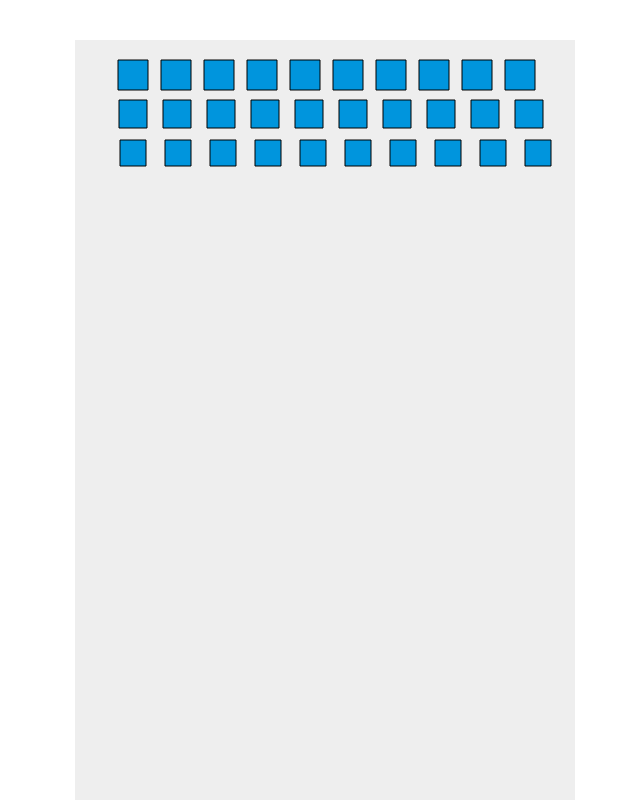
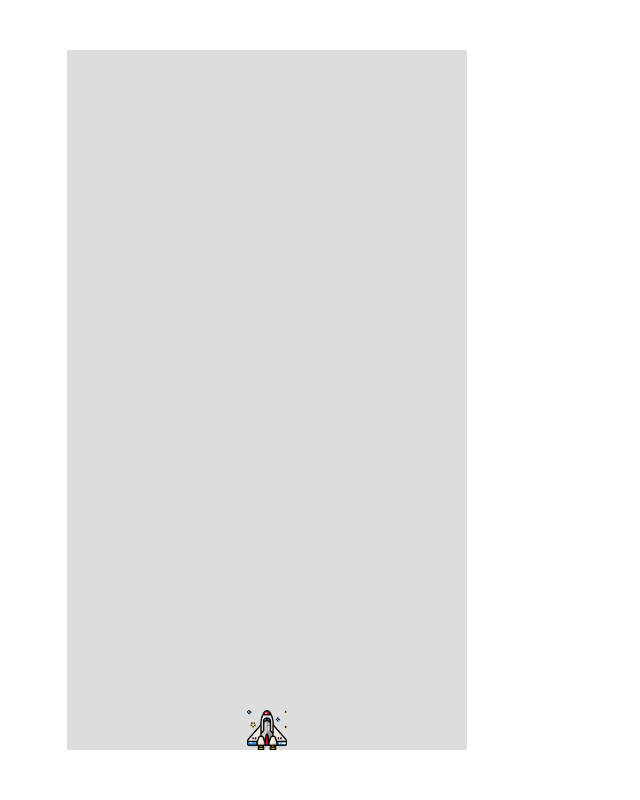
Before and after one commit to gorkhali125/space-invader, a plain HTML site: page index.html in a window 1280 px wide. Shown: the whole page, without its empty margins (373-1013 px from the left). Drawn offline with Linux system fonts and the light colour scheme.

Commit message:
code refactor complete

```diff
--- a/index.html
+++ b/index.html
@@ -4,24 +4,19 @@
     <head>
         <meta charset="utf-8" />
         <title>Space Invaders</title>
-        <style>
-            #spaceInvader {
-                background: #eee;
-                display: block;
-                margin: 0 auto;
-                position: fixed;
-                top: 5%;
-                left: 35%;
-            }
-        </style>
+        <link rel="stylesheet" href="style.css">
     </head>
 
     <body>
-        <!-- Canvas to draw the whole game -->
-        <canvas id="spaceInvader" width="500" height="900"></canvas>
 
-        <!-- Required JS -->
+        <div id="space-invader"></div>
         <script type="text/javascript" src="spaceinvader.js"></script>
+
+        <script>
+            window.onload = function(){
+                new SpaceInvader('space-invader', 400, 700);
+            };
+        </script>
     </body>
 
 </html>
--- a/spaceinvader.js
+++ b/spaceinvader.js
@@ -1,107 +1,207 @@
-// @file spaceinvader.js
-// @description A simple space invader game using JS
-// @license MIT
-// @author Deepesh Khanal
 
-let gameCanvas = document.getElementById("spaceInvader"),
-    ctx = gameCanvas.getContext("2d"),
-    canvasWidth = gameCanvas.width,
-    canvasHeight = gameCanvas.height,
-    canvasHalfWidth = gameCanvas.width / 2,
-    canvasHalfHeight = gameCanvas.height / 2,
-    jetX = canvasHalfWidth - 32,
-    jetY = canvasHeight - 80,
-    jetMomentum = 4,
-    bulletX = canvasHalfWidth,
-    bulletY = canvasHeight - 95,
-    bulletCount = 15,
-    bullets = [],
-    ballRadius = 8,
-    bulletMomentum = 2,
-    alienCount = 10,
-    moveRight = false,
-    moveLeft = false;
+/**
+ * spaceinvader.js
+ * A Simple space invader game suing js
+ * 2020-08-12 - version 1.0.0
+ * https://github.com/gorkhali125/space-invader/blob/master/spaceinvader.js
+ *
+ * Copyright 2020 Deepesh khanal
+ * Release under MIT License
+ * https://opensource.org/licenses/MIT
+ */
 
-const jetWidth = jetHeight = 64;
+(function(){
 
-function drawHeroJet() {
-    if (moveRight) {
-        jetX += jetMomentum;
-        if (jetX + jetWidth > canvasWidth) {
-            jetX = canvasWidth - jetWidth;
-        }
-        ctx.clearRect(0, jetY, canvasWidth, canvasHeight);
-    } else if (moveLeft) {
-        jetX -= jetMomentum;
-        if (jetX < 0) {
-            jetX = 0;
-        }
-        ctx.clearRect(0, jetY, canvasWidth, canvasHeight);
+    window.SI;
+
+    window.requestAnimationFrame = (function(){
+        return window.requestAnimationFrame       ||
+               window.webkitRequestAnimationFrame ||
+               window.mozRequestAnimationFrame    ||
+               window.msRequestionAnimationFrame  ||
+               function( callback){
+                   window.setTimeout(callback, 1000/60);
+               }
+    })();
+
+
+    window.SpaceInvader = function (targetId, width, height){
+
+        SI = this;
+        SI.setConfiguration( targetId, width, height);
+        SI.createCanvas();
+        SI.addBackground();
+        SI.createJet();
+        SI.listenEvents();
+        SI.createEvent();
+
+    };
+
+    SpaceInvader.prototype.FireBullet = function(x, y, radius, color, moveSteps, bulletKey) {
+
+        var radiant = Math.PI / 180;
+
+        console.log(SI.bulletList, 'Total bullet list');
+
+        ( function updatePostion(){
+            SI.context.beginPath();
+            SI.context.fillStyle = color;
+            SI.context.arc(x, y, radius, 0, 360 * radiant, false);
+            SI.context.fill();
+            y -= moveSteps;
+
+            console.log(y, 'y');
+            if( y > 0 ){
+                delete SI.bulletList[bulletKey];
+            }
+            document.body.addEventListener( SI.eventName, updatePostion );
+
+        })();
+
+    };
+
+    SpaceInvader.prototype.clearCanvas = function(){
+        SI.context.clearRect( 0, 0, SI.width, SI.height );
     }
 
-    const image = new Image();
-    image.src = "images/rocket.png";
-    image.onload = () => {
-        ctx.drawImage(image, jetX, jetY);
-    }
-}
 
-function drawJetBullet() {
-    ctx.clearRect(0, 0, canvasWidth, jetY);
-    for(var i = 0; i < bulletCount; i++){
-        ctx.beginPath();
-        if(typeof bullets[i] == "undefined"){
-            bullets[i] = { 'y' : bulletY};
-        }
-        ctx.arc(bulletX, bullets[i]['y'] - (i*40), ballRadius, 0, Math.PI * 2, true);
-        bullets[i]['y'] -= bulletMomentum;
-        ctx.fillStyle = "#0095DD";
-        ctx.fill();
-        ctx.closePath();
-    }
-}
+    SpaceInvader.prototype.setConfiguration = function( targetId, width, height ){
 
-function drawAliens(){
-    for(var i = 1; i <= alienCount; i++){
-        ctx.beginPath();
-        ctx.rect(i*43, 20, 30, 30);
-        ctx.rect(i*44, 60, 28, 28);
-        ctx.rect(i*45, 100, 26, 26);
-        ctx.fillStyle = "#0095DD";
-        ctx.fill();
-        ctx.stroke();
-    }
-}
+        SI.id = targetId;
+        SI.width = width;
+        SI.height = height;
+        SI.xAxisCenter = width /2;
+        SI.background = '#ddd';
 
-function initializeGame() {
-    drawHeroJet();
-    drawJetBullet();
-    drawAliens();
-    attachKeyboardEvents();
-}
+        SI.jetX = 0;
+        SI.jetSize = 40;
+        SI.jetMoveSteps = 10;
+        SI.jetHalfSize = SI.jetSize /2;
+        SI.jetImgSrc = 'img/jet.png';
 
-function attachKeyboardEvents() {
-    document.addEventListener("keydown", keyDownHandler, false);
-    document.addEventListener("keyup", keyUpHandler, false);
-}
+        SI.bulletColor = 'red';
+        SI.bulletRadius = 5;
+        SI.bulletMoveSteps = 4;
+        SI.bulletInitialX = SI.xAxisCenter;
+        SI.bulletInitialY = SI.height - ( SI.jetSize + SI.bulletRadius );
 
-function keyDownHandler(e) {
-    if (e.key == "Right" || e.key == "ArrowRight") {
-        moveRight = true;
-    }
-    else if (e.key == "Left" || e.key == "ArrowLeft") {
-        moveLeft = true;
-    }
-}
+        SI.eventName = 'updateBullet';
+        SI.bulletList = {};
 
-function keyUpHandler(e) {
-    if (e.key == "Right" || e.key == "ArrowRight") {
-        moveRight = false;
-    }
-    else if (e.key == "Left" || e.key == "ArrowLeft") {
-        moveLeft = false;
-    }
-}
+    };
 
 
-setInterval(initializeGame, 10);
+    SpaceInvader.prototype.createCanvas = function(){
+
+        /* Creating Canvas */
+        var canvas =  document.createElement('canvas');
+        canvas.id = SI.id+'-'+Math.random();
+        canvas.width = SI.width;
+        canvas.height = SI.height;
+
+        /* Clear and append to DOM */
+        var element = document.getElementById(SI.id);
+        element.innerHTML = '';
+        element.appendChild(canvas);
+
+        SI.canvas = canvas;
+        SI.context = canvas.getContext('2d');
+
+    };
+
+
+    SpaceInvader.prototype.addBackground= function(){
+        SI.context.fillStyle = SI.background ;
+        SI.context.rect(0, 0, SI.width, SI.height);
+        SI.context.fill();
+    }
+
+
+    SpaceInvader.prototype.createJet = function(){
+        var jetImage = new Image();
+        jetImage.src = SI.jetImgSrc;
+
+        SI.jetX = SI.xAxisCenter - ( SI.jetSize / 2 );
+        SI.jetY = SI.height - SI.jetSize;
+
+        jetImage.onload = function(){
+            SI.jetImage = jetImage;
+            SI.context.drawImage( SI.jetImage, SI.jetX, SI.jetY, SI.jetSize, SI.jetSize );
+            animationLoop();
+        }
+    };
+
+
+    SpaceInvader.prototype.updateJetPosition = function(){
+        SI.context.drawImage( SI.jetImage, SI.jetX, SI.jetY, SI.jetSize, SI.jetSize );
+    }
+
+
+    SpaceInvader.prototype.getCount = (function(){
+        var count = 0;
+        return function(){
+            count++;
+            return count;
+        };
+    })();
+
+
+    SpaceInvader.prototype.handleKeyPress = function(e, eventName){
+
+        switch(e.keyCode){
+            // left arrow
+            case(37):{
+                if(SI.jetX >0){
+                    SI.jetX -= SI.jetMoveSteps;
+                    SI.bulletInitialX -= SI.jetMoveSteps;
+                }
+                return true;
+            }
+
+            // Up arrow || space
+            case(32):
+            case(38):{
+                var bulletKey = 'bullet'+SI.getCount();
+                SI.bulletList[bulletKey] = new SI.FireBullet( SI.bulletInitialX, SI.bulletInitialY, SI.bulletRadius, SI.bulletColor, SI.bulletMoveSteps, bulletKey)
+                return true;
+            }
+
+            // right arrow
+            case(39):{
+                if(SI.jetX + SI.jetSize < SI.width){
+                    SI.jetX += SI.jetMoveSteps;
+                    SI.bulletInitialX += SI.jetMoveSteps;
+                }
+                return true
+            }
+        }
+
+    };
+
+
+    SpaceInvader.prototype.listenEvents = function(){
+        document.addEventListener('keydown', SI.handleKeyPress );
+        document.addEventListener('keyup', SI.handleKeyPress );
+    };
+
+
+    SpaceInvader.prototype.createEvent = function(){
+        SI.event = document.createEvent('Event');
+        SI.event.initEvent( SI.eventName, true, true );
+    }
+
+
+    function animationLoop(){
+
+        SI.clearCanvas();
+        SI.addBackground();
+        SI.updateJetPosition();
+
+        console.log('Redrawing canvas');
+
+        /* For Update bullet position */
+        document.body.dispatchEvent(SI.event);
+        requestAnimationFrame( animationLoop );
+    }
+
+})();
--- /dev/null
+++ b/style.css
@@ -0,0 +1,5 @@
+
+#space-invader canvas{
+    margin: 50px auto;
+    display: block;
+}
```
Also changed, not shown: img/jet.png (renamed from images/rocket.png), 1 other file.
